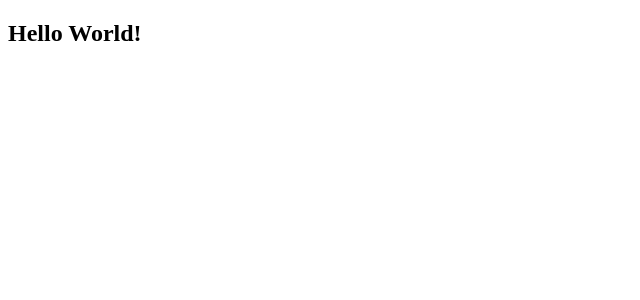
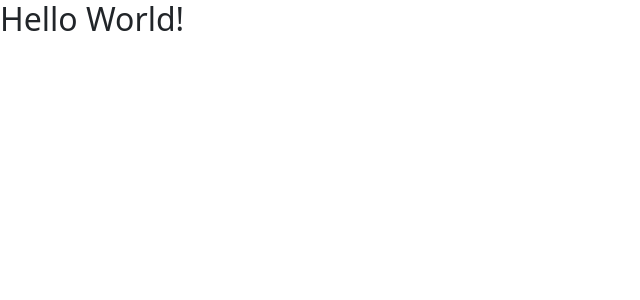
Before and after one commit to adampolyanskiy/contactlistwebservice, an Angular app in the folder UI/ContactListUI/: page / in a window 1280 px wide. Shown: the top 300 px of the page, without its empty margins (0-640 px from the left). Built offline with nearby package versions, Linux system fonts and the light colour scheme.

Commit message:
added bootstrap

```diff
--- a/UI/ContactListUI/src/app/app-routing.module.ts
+++ b/UI/ContactListUI/src/app/app-routing.module.ts
@@ -1,7 +1,11 @@
 import { NgModule } from '@angular/core';
 import { RouterModule, Routes } from '@angular/router';
 
-const routes: Routes = [];
+import { PeopleComponent } from './people/people.component';
+
+const routes: Routes = [
+  {path:'people', component:PeopleComponent}
+];
 
 @NgModule({
   imports: [RouterModule.forRoot(routes)],
--- a/UI/ContactListUI/src/app/app.component.html
+++ b/UI/ContactListUI/src/app/app.component.html
@@ -1 +1,3 @@
 <h2>Hello World!</h2>
+
+<router-outlet></router-outlet>
--- a/UI/ContactListUI/src/index.html
+++ b/UI/ContactListUI/src/index.html
@@ -1,11 +1,14 @@
 <!doctype html>
 <html lang="en">
 <head>
+  <link href="https://cdn.jsdelivr.net/npm/bootstrap@5.1.1/dist/css/bootstrap.min.css" rel="stylesheet" integrity="sha384-F3w7mX95PdgyTmZZMECAngseQB83DfGTowi0iMjiWaeVhAn4FJkqJByhZMI3AhiU" crossorigin="anonymous">
   <meta charset="utf-8">
   <title>ContactListUI</title>
   <base href="/">
   <meta name="viewport" content="width=device-width, initial-scale=1">
   <link rel="icon" type="image/x-icon" href="favicon.ico">
+  <script src="https://cdn.jsdelivr.net/npm/@popperjs/core@2.9.3/dist/umd/popper.min.js" integrity="sha384-W8fXfP3gkOKtndU4JGtKDvXbO53Wy8SZCQHczT5FMiiqmQfUpWbYdTil/SxwZgAN" crossorigin="anonymous"></script>
+  <script src="https://cdn.jsdelivr.net/npm/bootstrap@5.1.1/dist/js/bootstrap.min.js" integrity="sha384-skAcpIdS7UcVUC05LJ9Dxay8AXcDYfBJqt1CJ85S/CFujBsIzCIv+l9liuYLaMQ/" crossorigin="anonymous"></script>
 </head>
 <body>
   <app-root></app-root>
```
